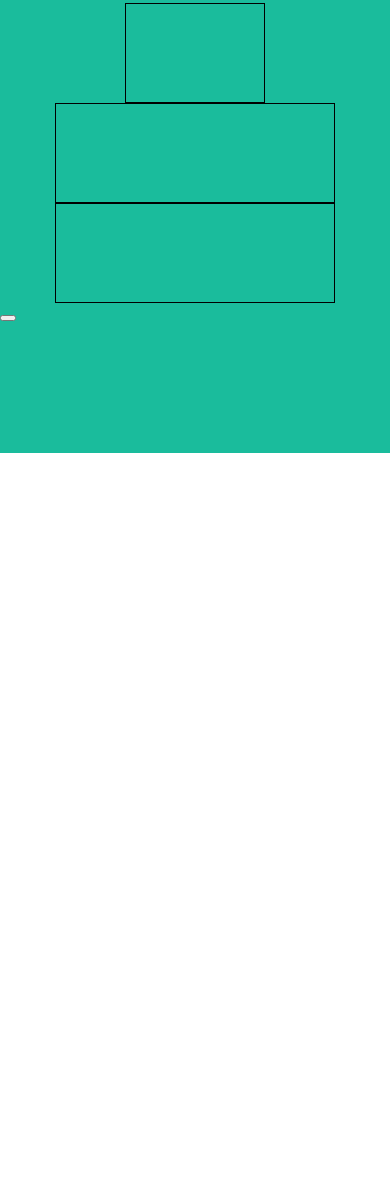
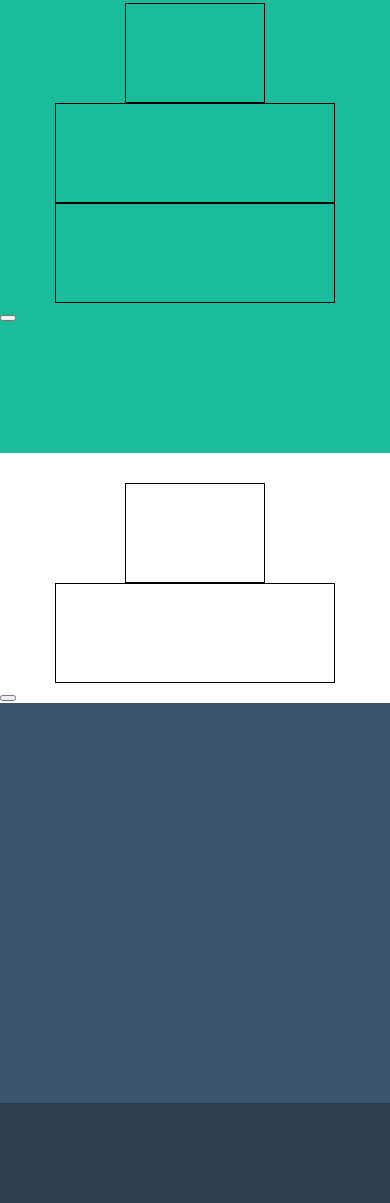
Before and after one commit to Lale98/html-css-bootstrap-freelancer, a plain HTML site: page index.html in a window 390 px wide. Shown: the part 2082-3285 px from the top of the page. Before the commit the page ends 2565 px from the top, so only its background shows below. Drawn offline with nearby package versions, Linux system fonts and the light colour scheme.

Commit message:
mobile footer

```diff
--- a/css/style.css
+++ b/css/style.css
@@ -16,6 +16,16 @@ main .container {
     height: 200px;
     margin: 15px 10px;
     color:
+}
+
+#about {
+    height: 400px;
+    background-color: #3A546D;
+}
+
+#copyright {
+    height: 100px;
+    background-color: #2C3E50;
 }
 
 /* COLOR */
@@ -37,3 +47,8 @@ main .container {
 .salmon {
     background-color: #CCB2A3;
 }
+
+/* SM */
+@media screen and (min-width: 750px) {
+
+}
--- a/index.html
+++ b/index.html
@@ -97,5 +97,24 @@
             </section>
         </main>
 
+        <footer>
+            <section id="contact">
+                <h2></h2>
+                <div class="row">
+                    <div class="col-xs-4 col-xs-offset-4"></div>
+                </div>
+                <div class="row">
+                    <div class="col-xs-8 col-xs-offset-2"></div>
+                </div>
+                <button></button>
+            </section>
+            <section id="about">
+
+            </section>
+            <section id="copyright">
+
+            </section>
+        </footer>
+
     </body>
 </html>
```
